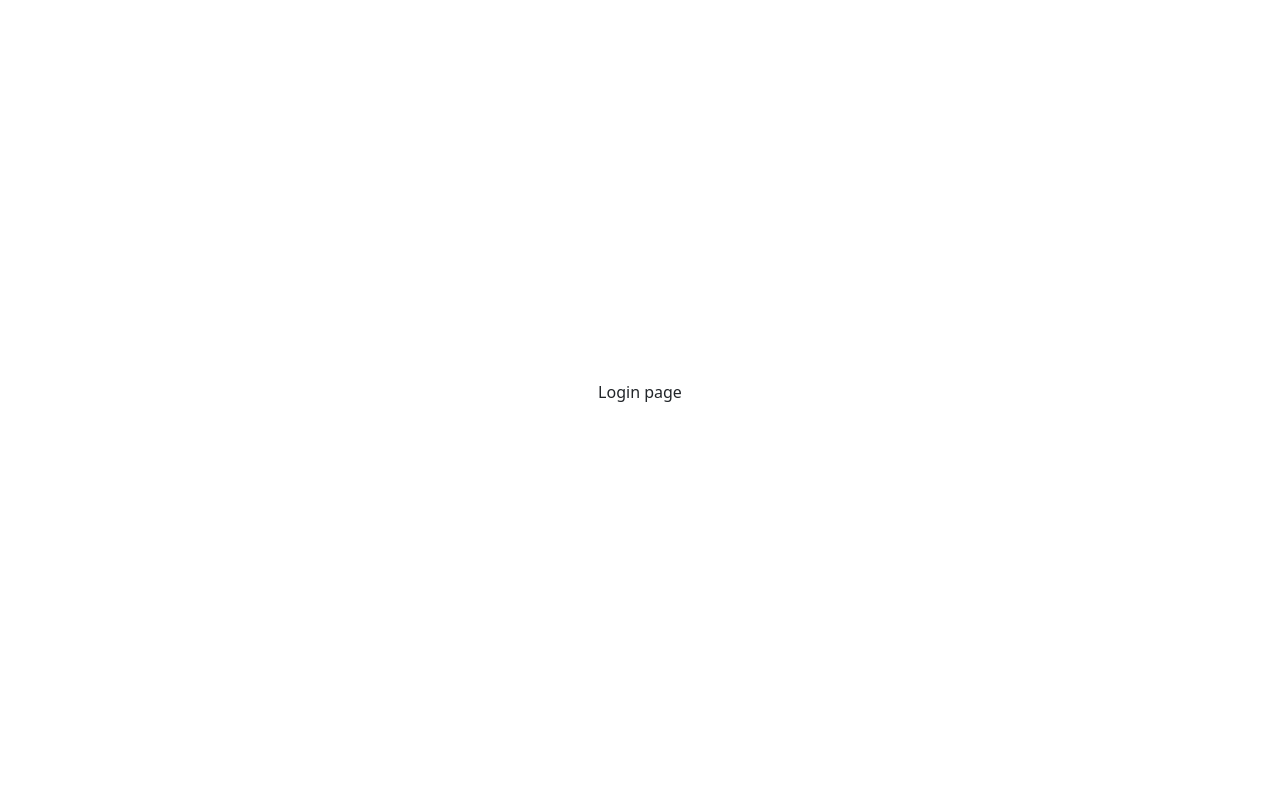
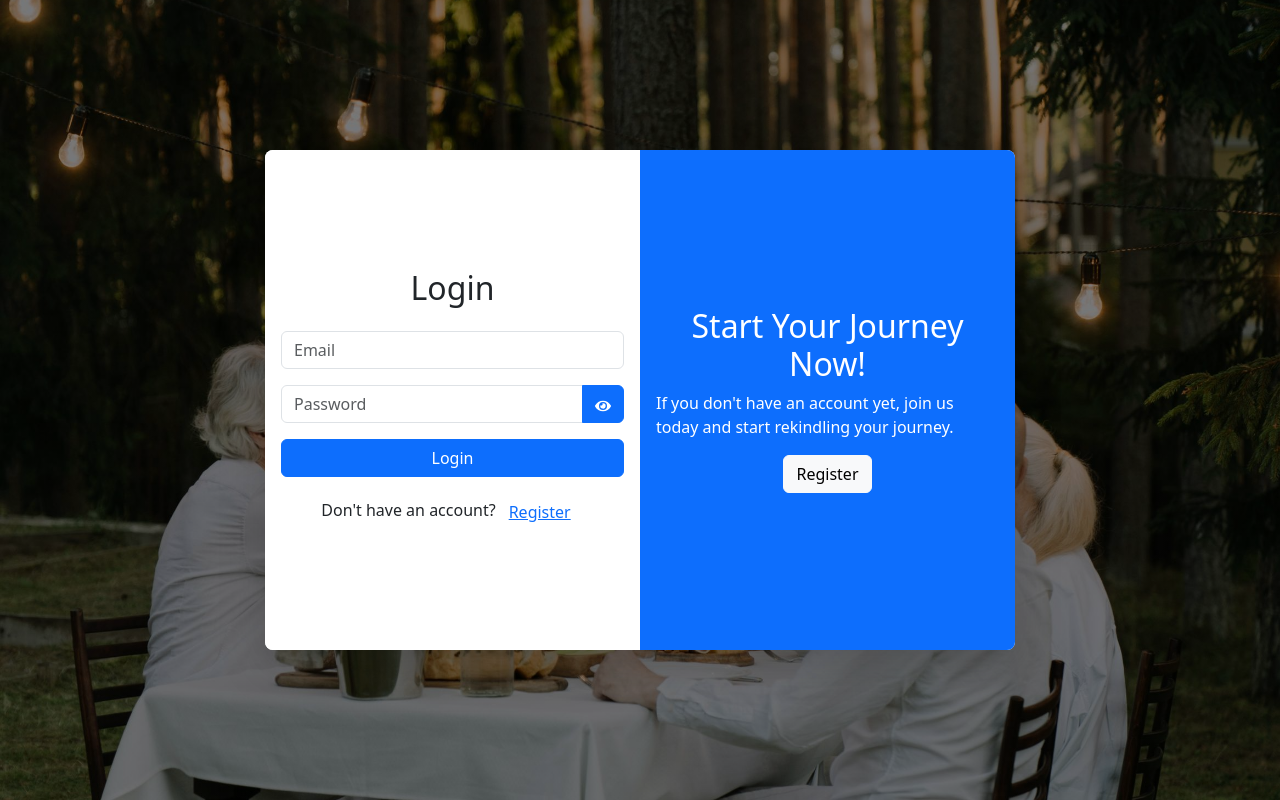
Before and after one commit to ShikuSteve/old-pals, a React (Vite) app: page /login in a window 1280 px wide. Built offline with nearby package versions, Linux system fonts and the light colour scheme.

Commit message:
worked on the login/signup page and the loader

```diff
--- a/package.json
+++ b/package.json
@@ -14,6 +14,7 @@
     "react": "^19.0.0",
     "react-bootstrap": "^2.10.9",
     "react-dom": "^19.0.0",
+    "react-icons": "^5.5.0",
     "react-router-dom": "^7.2.0"
   },
   "devDependencies": {
--- a/src/App.tsx
+++ b/src/App.tsx
@@ -1,4 +1,4 @@
-import "./App.css";
+// import "./App.css";
 import { Route, BrowserRouter as Router, Routes } from "react-router-dom";
 import {
   ErrorPage,
--- /dev/null
+++ b/src/components/loader.tsx
@@ -0,0 +1,108 @@
+
+const Loader = () => {
+    return (
+      <div className="loader-container">
+        <div className="loader">
+          <div className="ring ring-1"></div>
+          <div className="ring ring-2"></div>
+          <div className="ring ring-3"></div>
+          <div className="text">Loading...</div>
+        </div>
+
+        {/* Embedded CSS */}
+        <style>{`
+          /* Fullscreen Background */
+          .loader-container {
+            position: fixed;
+            top: 0;
+            left: 0;
+            width: 100vw;
+            height: 100vh;
+            background: #000;
+            display: flex;
+            justify-content: center;
+            align-items: center;
+          }
+
+          /* Loader Wrapper */
+          .loader {
+            position: relative;
+            width: 200px;
+            height: 200px;
+            perspective: 1000px;
+          }
+
+          /* Rotating Neon Rings */
+          .loader .ring {
+            position: absolute;
+            width: 200px;
+            height: 200px;
+            border-radius: 50%;
+            border:0px solid #011015
+
+          }
+
+          .loader .ring-1 {
+            border-bottom-width: 8px;
+            border-color: rgb(255, 0, 255);
+            animation: rotate1 2s linear infinite;
+          }
+
+          .loader .ring-2 {
+            border-right-width: 8px;
+            border-color: rgb(0, 247, 255);
+            animation: rotate2 2s linear infinite;
+          }
+
+          .loader .ring-3 {
+            border-top-width: 8px;
+            border-color: rgb(0, 255, 13);
+            animation: rotate3 2s linear infinite;
+          }
+
+          /* Loading Text */
+          .loader .text {
+            position: absolute;
+            top: 50%;
+            left: 50%;
+            transform: translate(-50%, -50%);
+            color: #ffffff;
+            font-size: 18px;
+            font-weight: bold;
+            font-family: sans-serif;
+            text-shadow: 0 0 5px rgba(255, 255, 255, 0.8);
+          }
+
+          /* Rotation Animations */
+          @keyframes rotate1 {
+            0% {
+              transform: rotateX(35deg) rotateY(-45deg) rotateZ(0deg);
+            }
+            100% {
+              transform: rotateX(35deg) rotateY(-45deg) rotateZ(360deg);
+            }
+          }
+
+          @keyframes rotate2 {
+            0% {
+              transform: rotateX(50deg) rotateY(10deg) rotateZ(0deg);
+            }
+            100% {
+              transform: rotateX(50deg) rotateY(10deg) rotateZ(360deg);
+            }
+          }
+
+          @keyframes rotate3 {
+            0% {
+              transform: rotateX(35deg) rotateY(55deg) rotateZ(0deg);
+            }
+            100% {
+              transform: rotateX(35deg) rotateY(55deg) rotateZ(360deg);
+            }
+          }
+        `}</style>
+      </div>
+    );
+  };
+
+  export default Loader;
--- a/src/components/login-form.tsx
+++ b/src/components/login-form.tsx
@@ -1,7 +1,31 @@
-export const LoginForm = () => {
-  return (
-    <div>
-      <p>Login Form</p>
-    </div>
-  );
+
+import React from "react";
+import { Button, Form, InputGroup } from "react-bootstrap";
+import { PasswordField } from "./password-field";
+
+type LoginFormProps = {
+  onRegisterClick: () => void;
 };
+
+export const LoginForm: React.FC<LoginFormProps> = ({ onRegisterClick }) => (
+  <div className="d-flex flex-column justify-content-center align-items-center bg-white h-100 p-3">
+     <h2 className="text-center mb-4">Login</h2>
+    <InputGroup className="mb-3">
+      <Form.Control type="email" placeholder="Email" />
+    </InputGroup>
+    <InputGroup className="mb-3">
+      <PasswordField placeholder="Password" />
+    </InputGroup>
+    <Button variant="primary" className="w-100 mb-3">
+      Login
+    </Button>
+    <p className="mb-0 text-center">
+      Don't have an account?
+      <Button variant="link" onClick={onRegisterClick}>
+        Register
+      </Button>
+    </p>
+  </div>
+);
+
+export default LoginForm;
--- /dev/null
+++ b/src/components/overlay-panel.tsx
@@ -0,0 +1,20 @@
+import React from "react";
+
+export interface OverlayPanelProps {
+  title: string;
+  description: string;
+  buttonText: string;
+  onButtonClick: () => void;
+}
+
+const OverlayPanel: React.FC<OverlayPanelProps> = ({ title, description, buttonText, onButtonClick }) => (
+  <div className="d-flex flex-column justify-content-center align-items-center bg-primary text-white h-100 p-3">
+    <h2 className="text-center">{title}</h2>
+    <p>{description}</p>
+    <button className="btn btn-light" onClick={onButtonClick}>
+      {buttonText}
+    </button>
+  </div>
+);
+
+export default OverlayPanel;
--- /dev/null
+++ b/src/components/password-field.tsx
@@ -0,0 +1,23 @@
+import { useState } from "react";
+import { Button, Form, InputGroup } from "react-bootstrap";
+import { FaEyeSlash,FaEye } from "react-icons/fa";
+
+interface PasswordFieldProps {
+    placeholder: string;
+  }
+
+
+  export const PasswordField: React.FC<PasswordFieldProps> = ({ placeholder }) => {
+  const [showPassword,setShowPassword]=  useState(false)
+return(
+    <InputGroup>
+    <Form.Control type={showPassword?"text":"password"} placeholder={placeholder}/>
+    <Button
+    onClick={()=>setShowPassword(!showPassword)}
+    >
+        {showPassword?<FaEyeSlash/>:<FaEye/>}
+    </Button>
+    </InputGroup>
+
+)
+  };
--- /dev/null
+++ b/src/components/signup-form.tsx
@@ -0,0 +1,32 @@
+import React from "react";
+import { Button, Form, InputGroup } from "react-bootstrap";
+import { PasswordField } from "./password-field";
+
+type SignUpProps = {
+  onLoginClick: () => void;
+};
+
+export const SignUp: React.FC<SignUpProps> = ({ onLoginClick }) => (
+  <div className="d-flex flex-column justify-content-center align-items-center bg-white h-100 p-3">
+     <h2 className="text-center mb-4">Register</h2>
+     <InputGroup className="mb-3">
+     <Form.Control type="text" placeholder="Full Name" />
+     </InputGroup>
+     <InputGroup className="mb-3">
+     <Form.Control type="email" placeholder="Email" />
+     </InputGroup>
+     <InputGroup className="mb-3">
+     <PasswordField placeholder="Password" />
+     </InputGroup>
+     <Button variant="primary" className="w-100 mb-3" >Register</Button>
+     <p className="mb-0 text-center">
+      Already have an account?
+      <Button variant="link" onClick={onLoginClick}>
+        Login
+      </Button>
+    </p>
+
+  </div>
+);
+
+export default SignUp;
--- a/src/pages/login.tsx
+++ b/src/pages/login.tsx
@@ -1,7 +1,96 @@
-export const Login = () => {
+import React, { useEffect, useState } from "react";
+import reconnect from "../assets/reconnect.jpg";
+import OverlayPanel from "../components/overlay-panel";
+import LoginForm from "../components/login-form";
+import SignUp from "../components/signup-form";
+import Loader from "../components/loader";
+
+// Global background style.
+const backgroundStyle: React.CSSProperties = {
+  width: "100vw",
+  height: "100vh",
+  backgroundImage: `linear-gradient(rgba(0,0,0,0.5), rgba(0,0,0,0.5)), url(${reconnect})`,
+  backgroundRepeat: "no-repeat",
+  backgroundPosition: "center center",
+  backgroundAttachment: "fixed",
+  backgroundSize: "cover",
+  position: "relative",
+};
+
+
+const containerStyle: React.CSSProperties = {
+  width: "750px",
+  height: "500px",
+  padding: "20px",
+};
+
+// Base style for sliding panels.
+const panelBaseStyle: React.CSSProperties = {
+  position: "absolute",
+  top: 0,
+  width: "50%",
+  height: "100%",
+  transition: "transform 0.5s ease-in-out",
+};
+
+export const Login: React.FC = () => {
+  const [isActive, setIsActive] = useState(false);
+  const [isLoading, setIsLoading] = useState(true);
+
+  useEffect(() => {
+    const timer = setTimeout(() => {
+      setIsLoading(false);
+    }, 2000);
+
+    return () => clearTimeout(timer);
+  }, []);
+
+  const panelLeftStyle: React.CSSProperties = {
+    ...panelBaseStyle,
+    left: 0,
+    transform: isActive ? "translateX(100%)" : "translateX(0)",
+  };
+
+  const panelRightStyle: React.CSSProperties = {
+    ...panelBaseStyle,
+    left: "50%",
+    transform: isActive ? "translateX(-100%)" : "translateX(0)",
+  };
+  if (isLoading) {
+    return <Loader />;
+  }
+
+
   return (
-    <div>
-      <p>Login page</p>
+    <div style={backgroundStyle} className="d-flex justify-content-center align-items-center">
+      <div className="position-relative overflow-hidden bg-white shadow-lg rounded-3" style={containerStyle}>
+        <div style={panelLeftStyle}>
+          {isActive ? (
+            <OverlayPanel
+              title="Hello, Friend!"
+              description="If you already have an account login here and continue with your rekindling journey, "
+              buttonText="Login"
+              onButtonClick={() => setIsActive(false)}
+            />
+          ) : (
+            <LoginForm onRegisterClick={() => setIsActive(true)} />
+          )}
+        </div>
+        <div style={panelRightStyle}>
+          {isActive ? (
+            <SignUp onLoginClick={() => setIsActive(false)} />
+          ) : (
+            <OverlayPanel
+              title="Start Your Journey Now!"
+              description="If you don't have an account yet, join us today and start rekindling your journey."
+              buttonText="Register"
+              onButtonClick={() => setIsActive(true)}
+            />
+          )}
+        </div>
+      </div>
     </div>
   );
 };
+
+export default Login;
```
Also changed, not shown: src/assets/reconnect.jpg (added), 1 other file (tests, documents, lock files or other folders).
